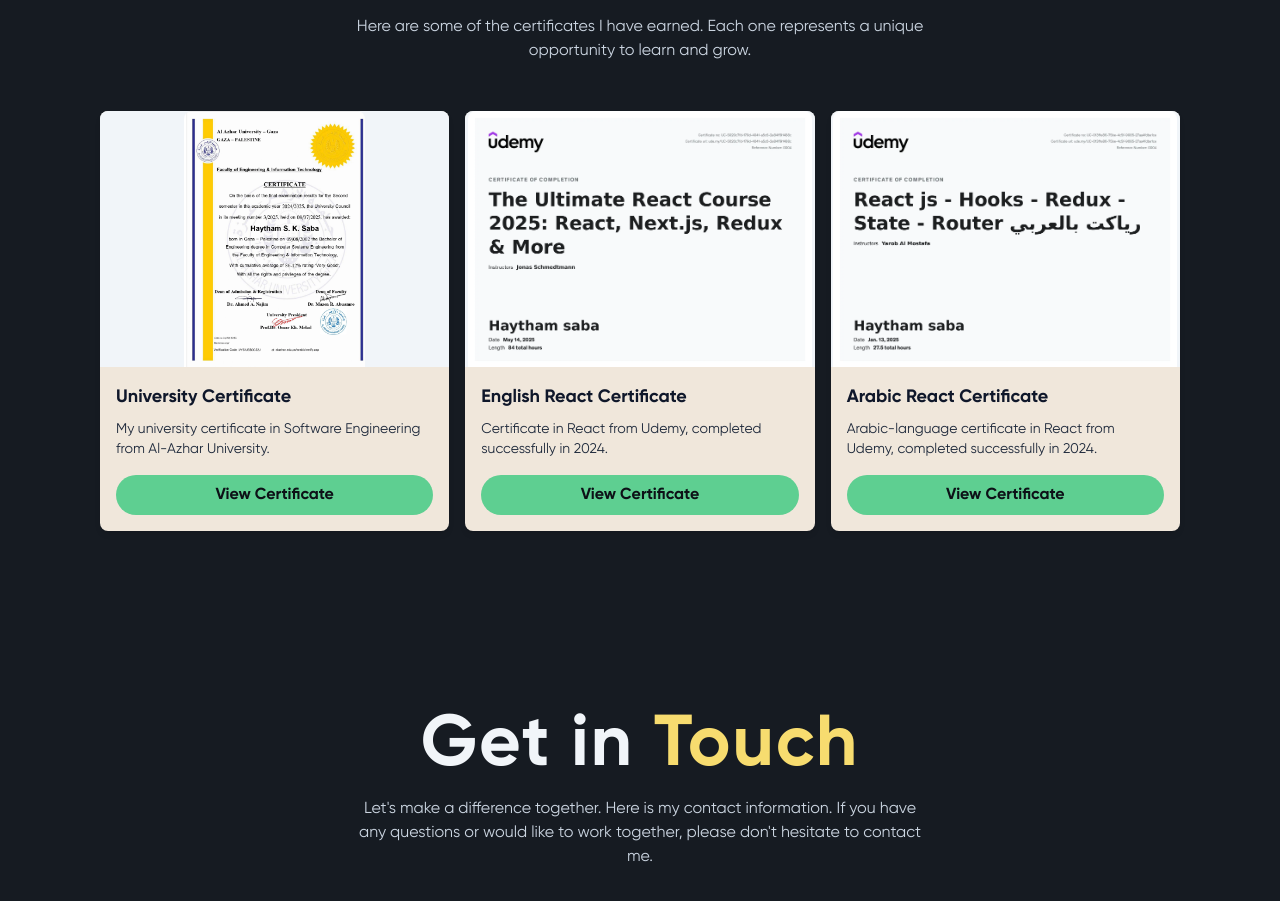
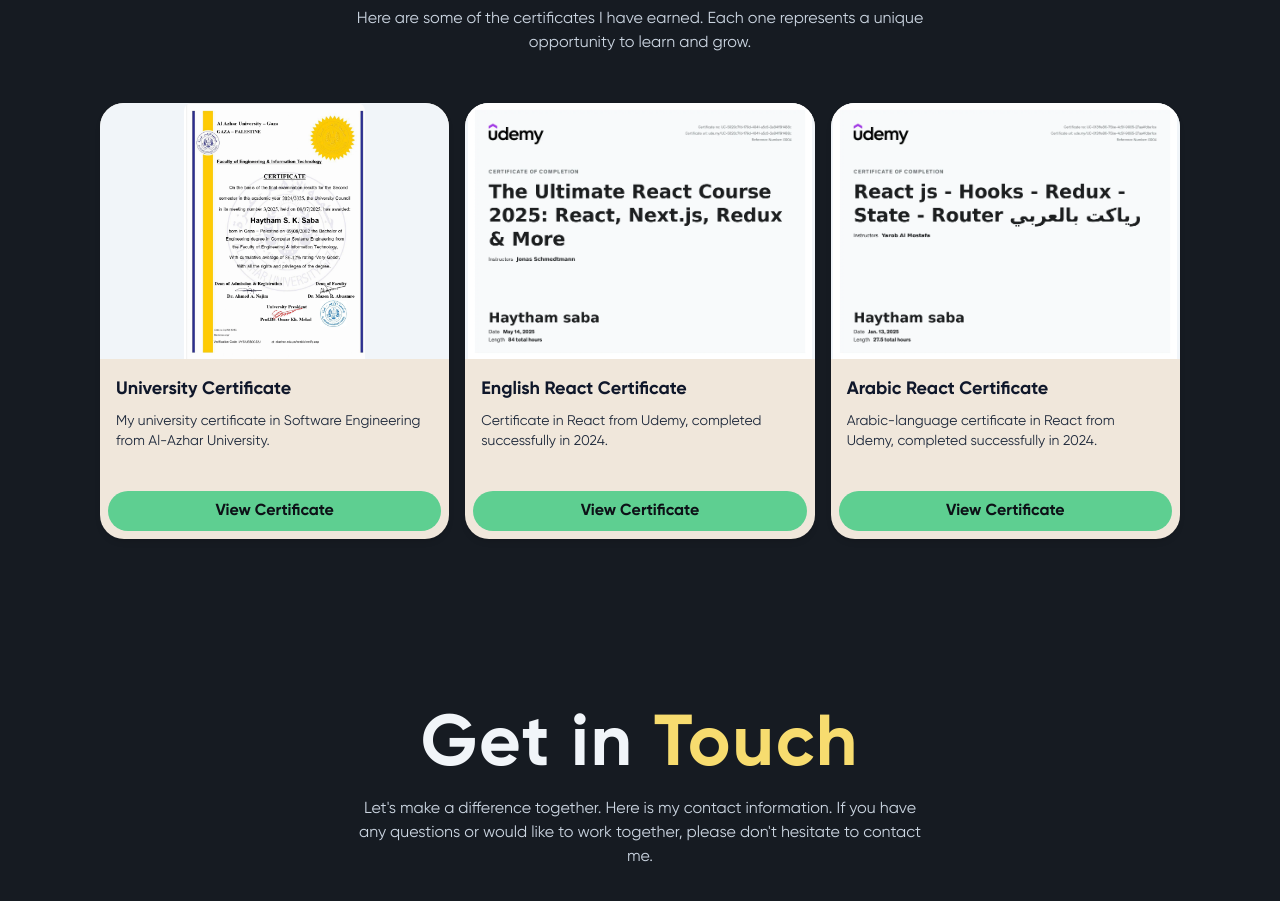
Before and after one commit to HaythamSaba/reactPortfolio, a React (Vite) app: page / in a window 1280 px wide. Shown: the part 4475-5376 px from the top of the page. Built offline with nearby package versions, Linux system fonts and the light colour scheme; a web font is replaced by a local one.

Commit message:
redesign certificate card component

```diff
--- a/src/components/ui/CertificateCard.jsx
+++ b/src/components/ui/CertificateCard.jsx
@@ -7,7 +7,7 @@
     <motion.div
       key={certificate.name}
       variants={itemVariants}
-      className="bg-background rounded-lg overflow-hidden shadow-md hover:shadow-xl transition-shadow"
+      className="bg-background rounded-3xl overflow-hidden shadow-md hover:shadow-xl transition-shadow"
     >
       {/* Image preview */}
       <div className="relative w-full h-64 flex items-center justify-center bg-slate-100">
@@ -18,8 +18,8 @@
         />
       </div>
 
-      <div className="p-4 flex flex-col justify-between">
-        <div>
+      <div className="p-2 flex flex-col justify-between">
+        <div className="p-2 mb-4">
           <h3 className="text-lg font-semibold text-slate-900 mb-2">
             {certificate.name}
           </h3>
```
